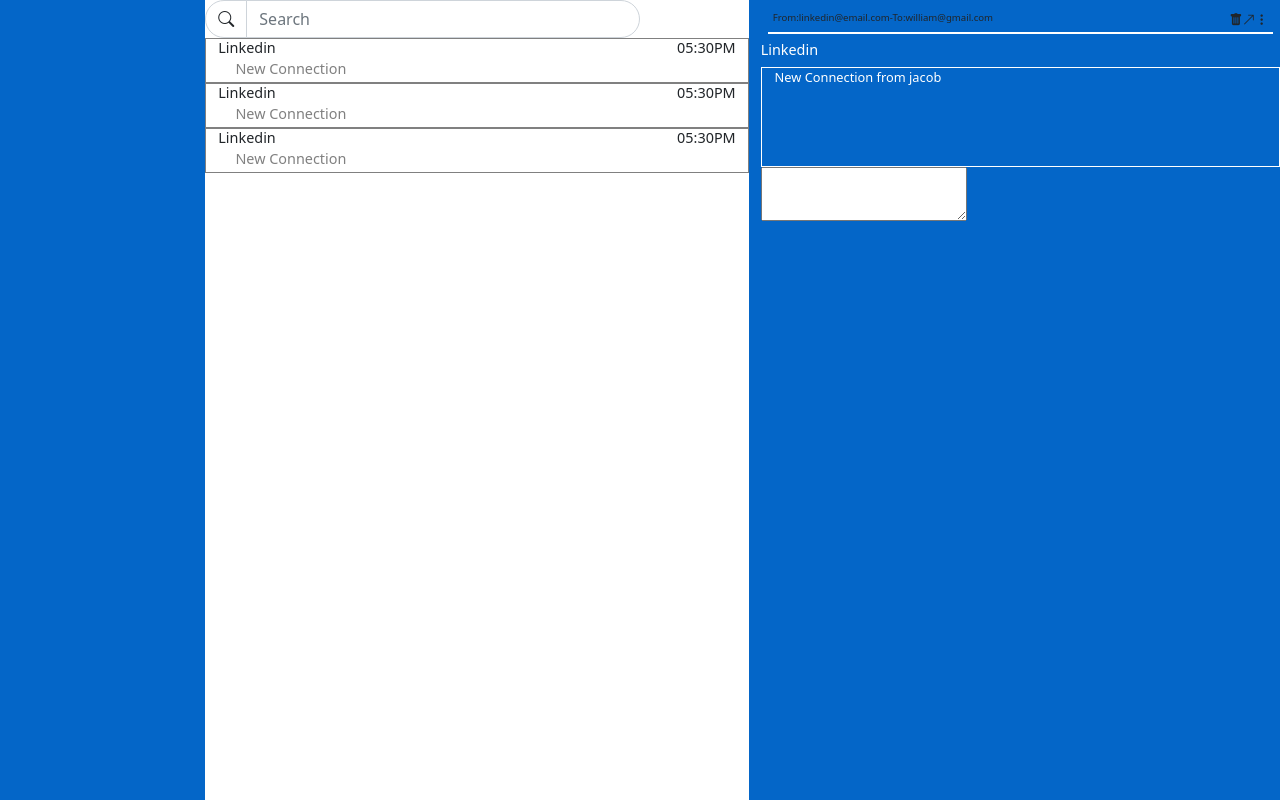
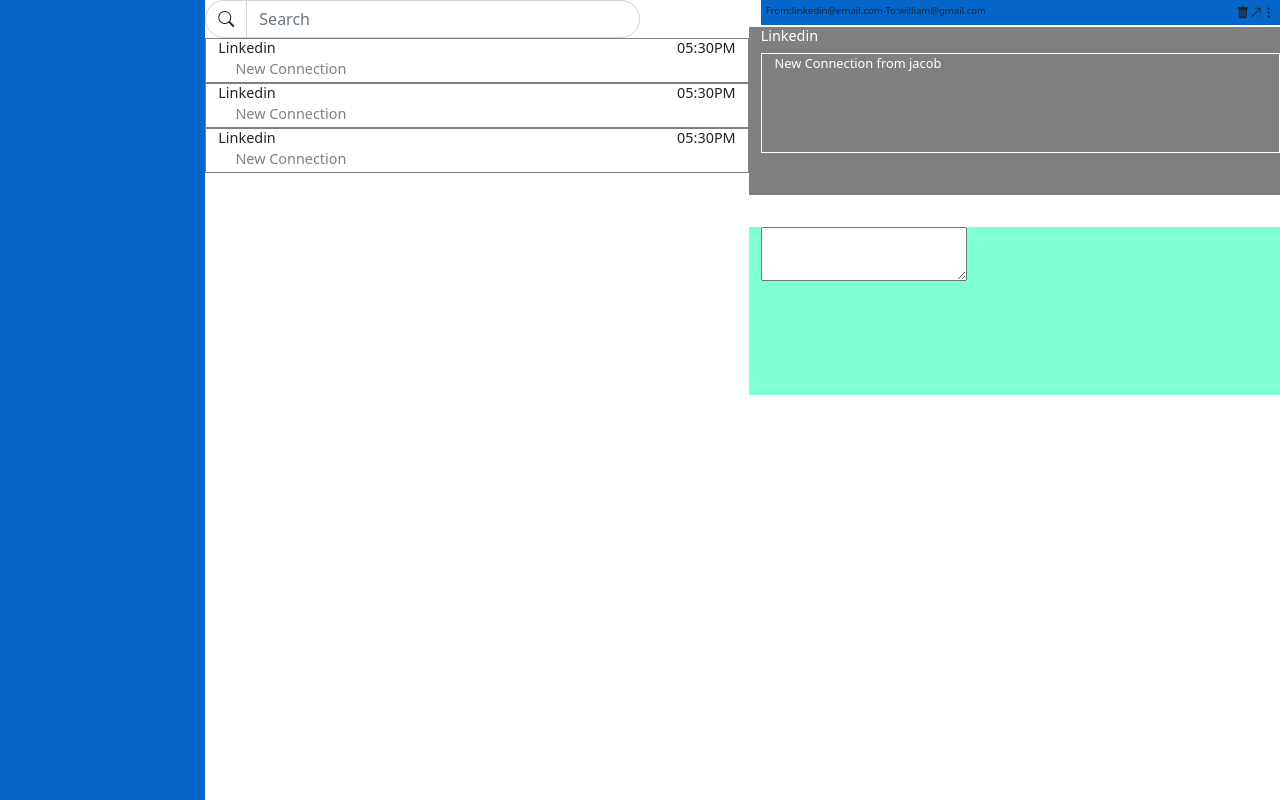
Before and after one commit to williamvelichko/bootstrap-williamvelichkocohort236-gmail.com-william, a plain HTML site: page Email-template.html in a window 1280 px wide. Drawn offline with nearby package versions, Linux system fonts and the light colour scheme.

Commit message:
working on comp

```diff
--- a/Email-template.css
+++ b/Email-template.css
@@ -2,7 +2,7 @@
   border: 1px solid red;
 } */
 .main-container {
-  height: 100vh;
+  /* height: 100vh; */
 }
 
 /* nav bar styling */
@@ -19,12 +19,14 @@ form {
 
 .navbar {
   height: 10vh;
+
   background-color: #0466c8;
 }
 
 /*inbox email styling*/
 .inbox-container {
   height: 45vh;
+
   background-color: #ffffff;
 }
 .email-info h5,
@@ -48,12 +50,13 @@ h4 {
 /* opened email styling*/
 
 .opened-email {
-  background-color: #0466c8;
-  height: 45vh;
+  /* background-color: #0466c8; */
+  height: 50%;
 }
 .tags {
-  margin: 7px;
+  margin: 0;
   border-bottom: 2px solid #ffffff;
+  background-color: #0466c8;
 }
 .opened-icons {
   display: flex;
@@ -80,7 +83,15 @@ h4 {
   width: 95%;
 }
 .send-email {
-  height: 140px;
+  background-color: aquamarine;
+  height: 21vh;
+}
+.email-details {
+  background-color: grey;
+  height: 21vh;
+}
+.textarea-container {
+  width: 100%;
 }
 
 /* media view ports*/
--- a/Email-template.html
+++ b/Email-template.html
@@ -20,7 +20,7 @@
     <title>Email Template</title>
   </head>
   <body>
-    <div class="main-container">
+    <div class="main-container h-100">
       <div class="row">
         <nav
           class="navbar col-lg-2 navbar-expand-lg navbar-light p-0 justify-content-center"
@@ -123,16 +123,22 @@
               <i class="bi bi-three-dots-vertical"></i>
             </h5>
           </div>
-          <div></div>
-          <div class="email-details">
-            <h4 class="opened-email-info">Linkedin</h4>
-            <div class="opened-email-description d-flex justify-content-center">
-              <p>New Connection from jacob</p>
+
+          <div class="opened-email-container row h-50">
+            <div class="email-details col-md-6 col-lg-12">
+              <h4 class="opened-email-info">Linkedin</h4>
+              <div
+                class="opened-email-description d-flex justify-content-center"
+              >
+                <p>New Connection from jacob</p>
+              </div>
             </div>
-          </div>
-          <div class="send-email">
-            <div class="textarea-container">
-              <textarea></textarea>
+            <div
+              class="send-email col-md-6 col-lg-12 d-flex justify-content-center"
+            >
+              <div class="textarea-container">
+                <textarea></textarea>
+              </div>
             </div>
           </div>
         </div>
```
